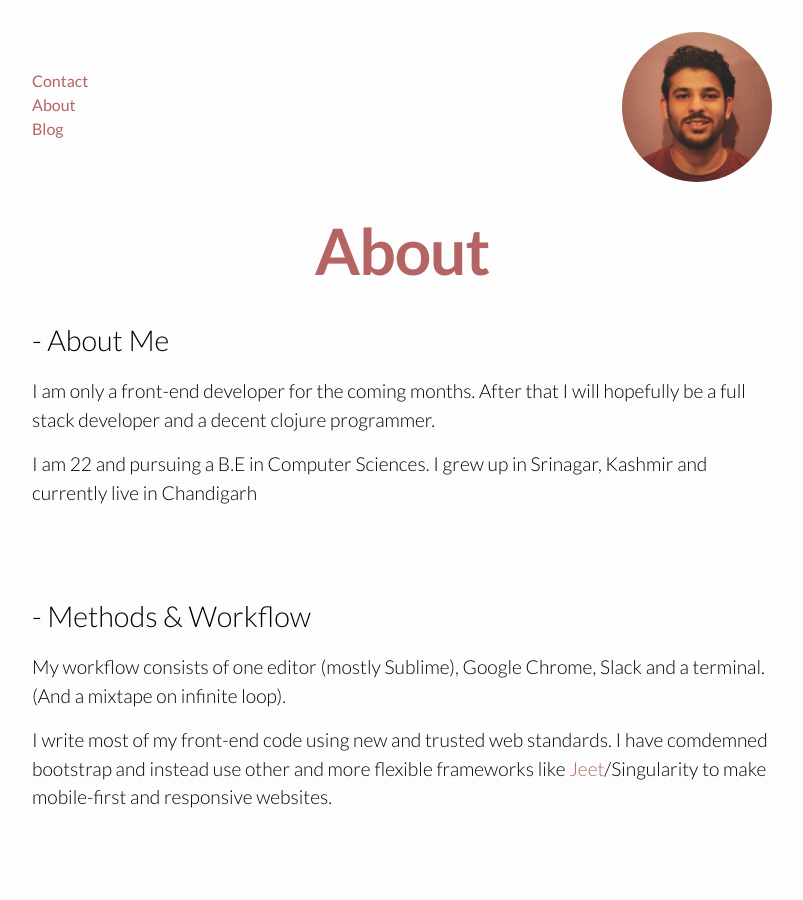
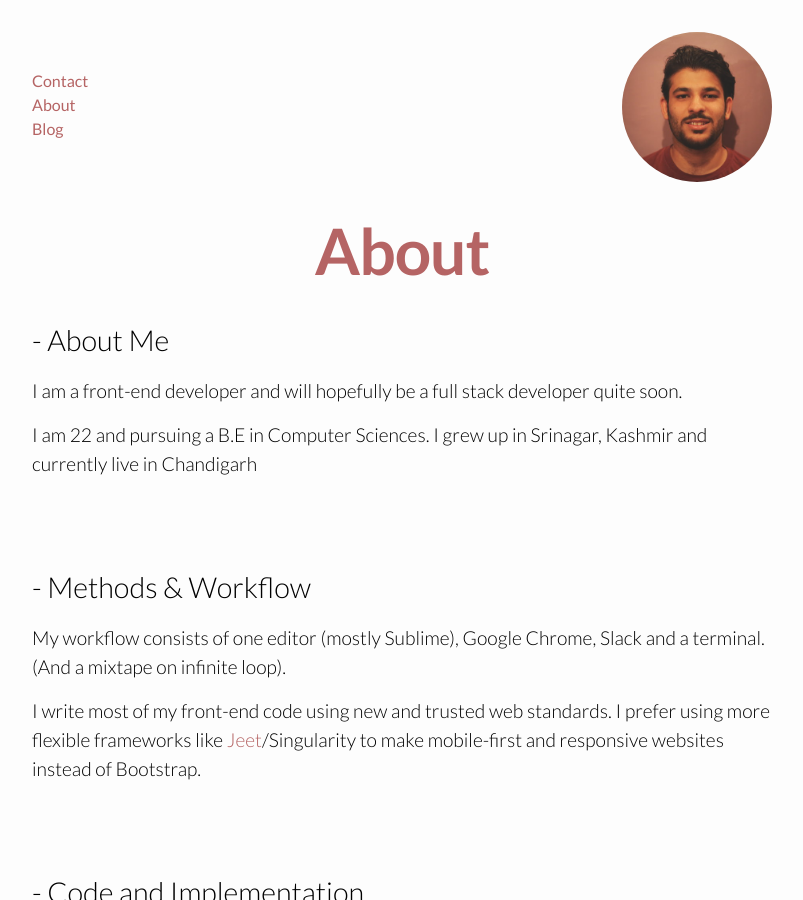
Before and after one commit to adamfredie/adamfredie.github.io, a Jekyll site: the page built from about.md, in a window 1280 px wide and 900 px high. Shown: the whole window, without its empty margins (238-1041 px from the left). Built offline with Jekyll 4.4.1, drawn with Linux system fonts in a browser that asks for light colours.

Commit message:
about change

```diff
--- a/about.md
+++ b/about.md
@@ -6,9 +6,8 @@ permalink: /about/
 
 ### - About Me #
 
-I am only a front-end developer for the coming months. After that I
-will hopefully be a full stack developer and a decent
-clojure programmer.
+I am a front-end developer and
+will hopefully be a full stack developer quite soon.
 
 I am 22 and pursuing a B.E in Computer Sciences. I grew up in Srinagar,
 Kashmir and currently live in Chandigarh
@@ -23,8 +22,8 @@ Slack and a terminal. (And a mixtape on infinite loop).
 
 
 I write most of my front-end code using new and trusted web
-standards. I have comdemned bootstrap and instead use other and more flexible
-frameworks like [Jeet]/Singularity to make mobile-first and responsive websites.
+standards. I prefer using more flexible
+frameworks like [Jeet]/Singularity to make mobile-first and responsive websites instead of Bootstrap.
 
 
 <br />
```
